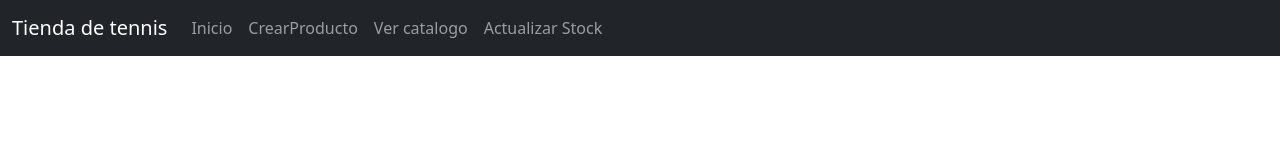
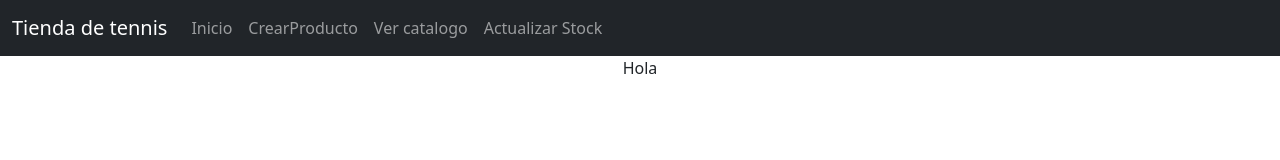
Before and after one commit to sebasrpg1232/tiendadetennis, a React (Create React App) app: page / in a window 1280 px wide. Shown: the top 160 px of the page. Built offline with nearby package versions, Linux system fonts and the light colour scheme.

Commit message:
Router arreglado

```diff
--- a/src/App.js
+++ b/src/App.js
@@ -1,20 +1,24 @@
 import logo from "./logo.svg";
 import "./App.css";
 import Menu from "./Components/Menu/Menu";
+import Home from './Components/Home/Home'
 import { BrowserRouter as Router, Routes, Route } from "react-router-dom";
 function App() {
   return (
     <div className="App">
       <nav>
         <Router>
-          <Menu>
+          <Menu/>
             <Routes>
-              <Route exact path="/"></Route>
+              <Route exact path="/" element={<Home/>}></Route>
               <Route path="/CrearProducto"></Route>
               <Route path="/VerTenis"></Route>
               <Route path="/ActualizarStock"></Route>
             </Routes>
-          </Menu>
+
+
+
+
         </Router>
       </nav>
     </div>
--- /dev/null
+++ b/src/Components/Home/Home.js
@@ -0,0 +1,6 @@
+function Home(){
+    return(
+        <p>Hola</p>
+    )
+}
+export default Home
```
Also changed, not shown: 1 other file (tests, documents, lock files or other folders).
